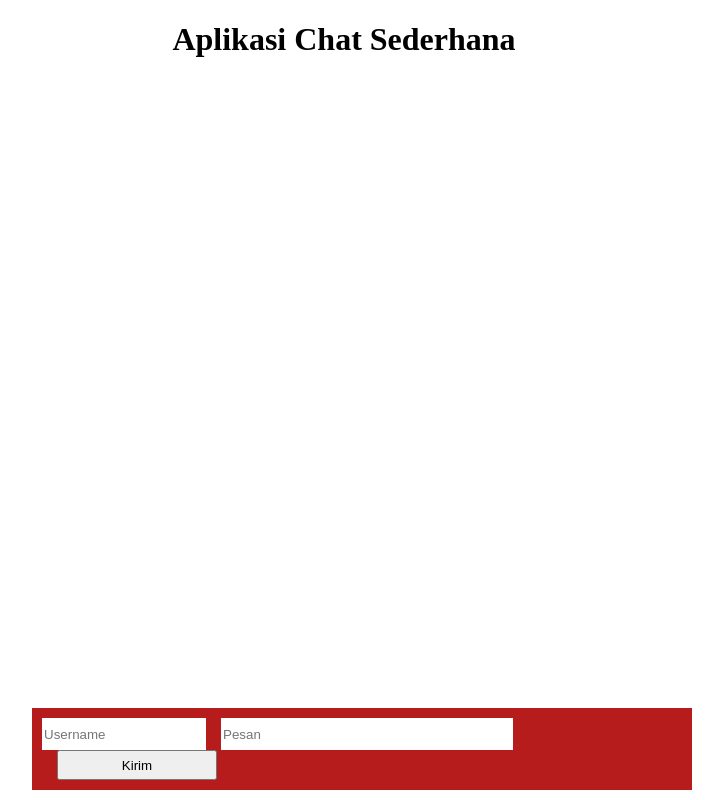
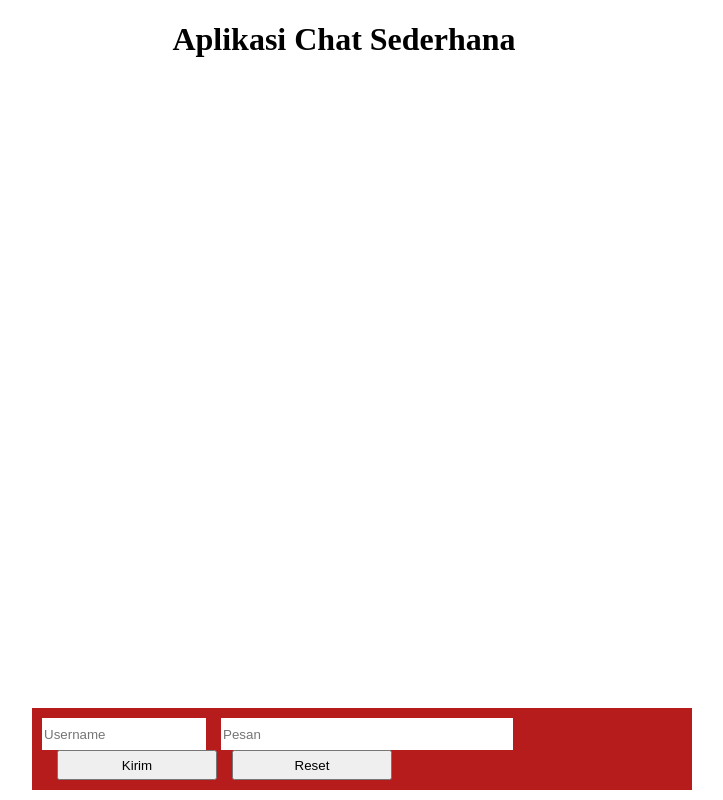
Before and after one commit to kulitkerang/TA-Pemrograman-Sistem-Dan-Jaringan, a website: page index.html in a window 1280 px wide. Shown: the whole page, without its empty margins (296-1019 px from the left). Drawn offline with nearby package versions, Linux system fonts and the light colour scheme; files that its build step writes are made by us from their sources; no server answers.

Commit message:
add reset button

```diff
--- a/index.html
+++ b/index.html
@@ -13,6 +13,8 @@
 		<input type="text" id="nama" placeholder="Username">
 		<input type="text" id="text_box" placeholder="Pesan">
 		<button type="submit">Kirim</button>
+		<!-- add reset button -->
+		<button type="reset">Reset</button>
 	</form>
 
 	<script type="text/javascript">
```
